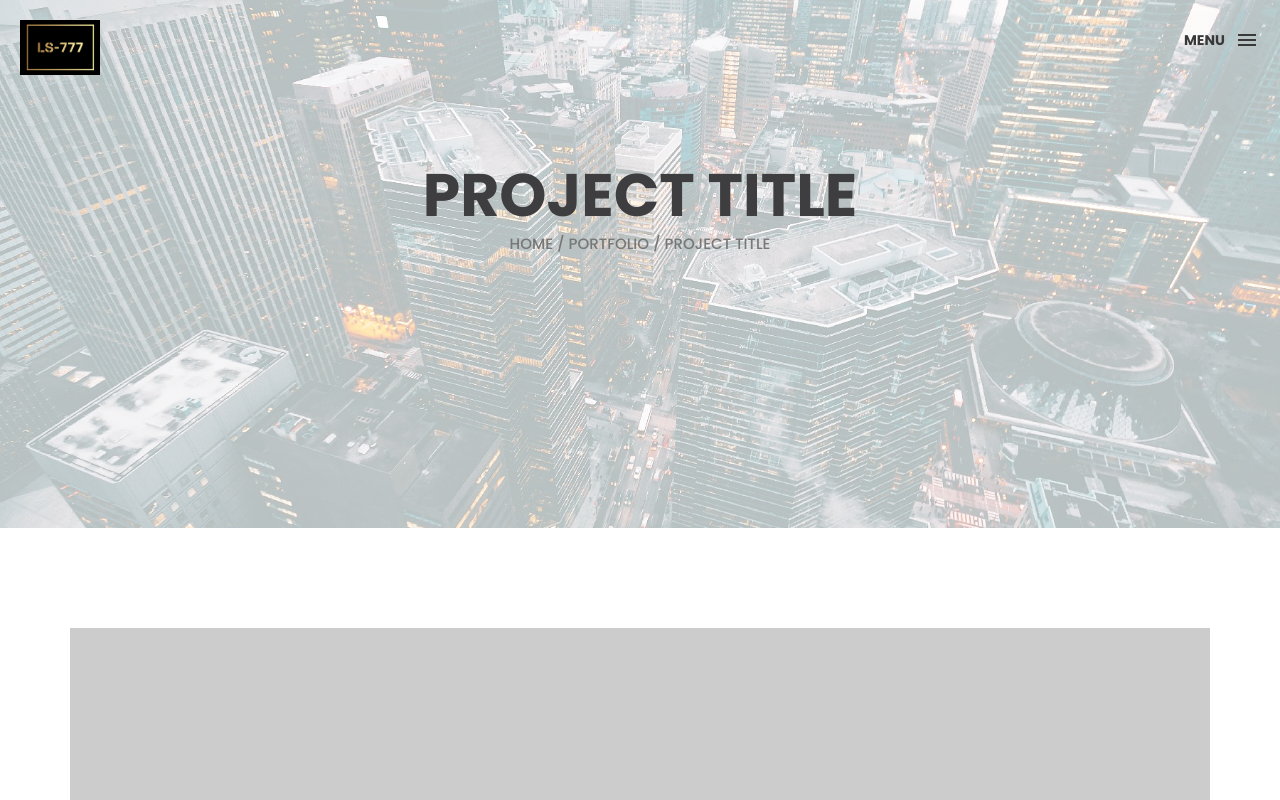
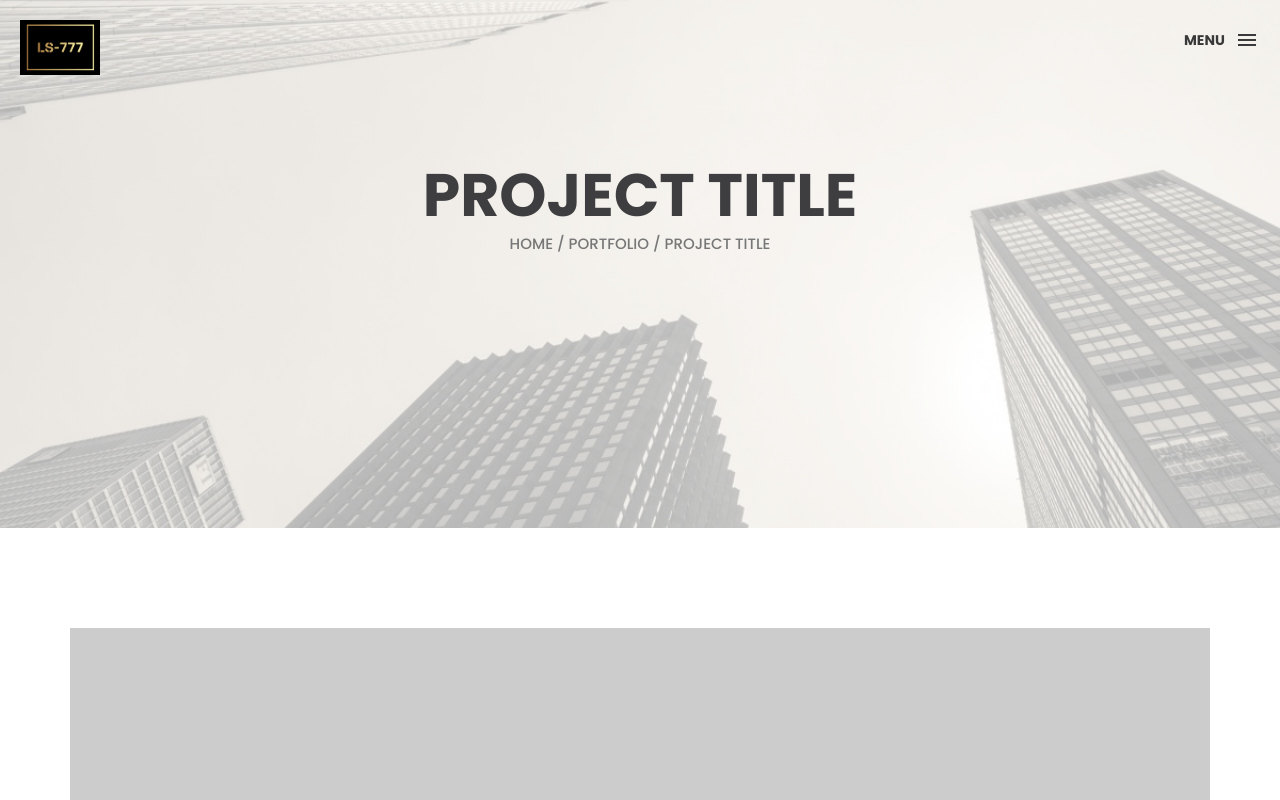
Before and after one commit to LS-777/Portfolio, a plain HTML site: page single-project.html in a window 1280 px wide. Shown: the top 800 px of the page. Drawn offline with Linux system fonts and the light colour scheme; placeholder pictures from the web are drawn by us; files whose address does not match are found by name.

Commit message:
first commit

```diff
--- a/css/style.css
+++ b/css/style.css
@@ -952,6 +952,23 @@ footer img {
 }
 
 
+/* Single project page */
+
+.top-bar5{
+    color: #333;
+    padding: 150px 0 150px;
+    background: -webkit-linear-gradient( rgba(255, 255, 255, .7), rgba(255, 255, 255, .7)), url(../img/top.jpeg);
+    background: linear-gradient( rgba(255, 255, 255, .7), rgba(255, 255, 255, .7)), url(../img/top.jpeg);
+    background-size: cover;
+    background-attachment: fixed;
+    background-position: center center;
+    text-align: center;
+    height: 66vh;
+}
+
+
+
+
 /* About page
 ==================================================*/
 
--- a/single-project.html
+++ b/single-project.html
@@ -79,7 +79,7 @@
     </div>
 
     <!-- top-bar -->
-    <div class="top-bar">
+    <div class="top-bar top-bar5">
         <h1>project title</h1>
         <p><a href="#">Home</a> / <a href="#">portfolio</a> / project title</p>
     </div>
```
Also changed, not shown: img/top.jpeg (added).
